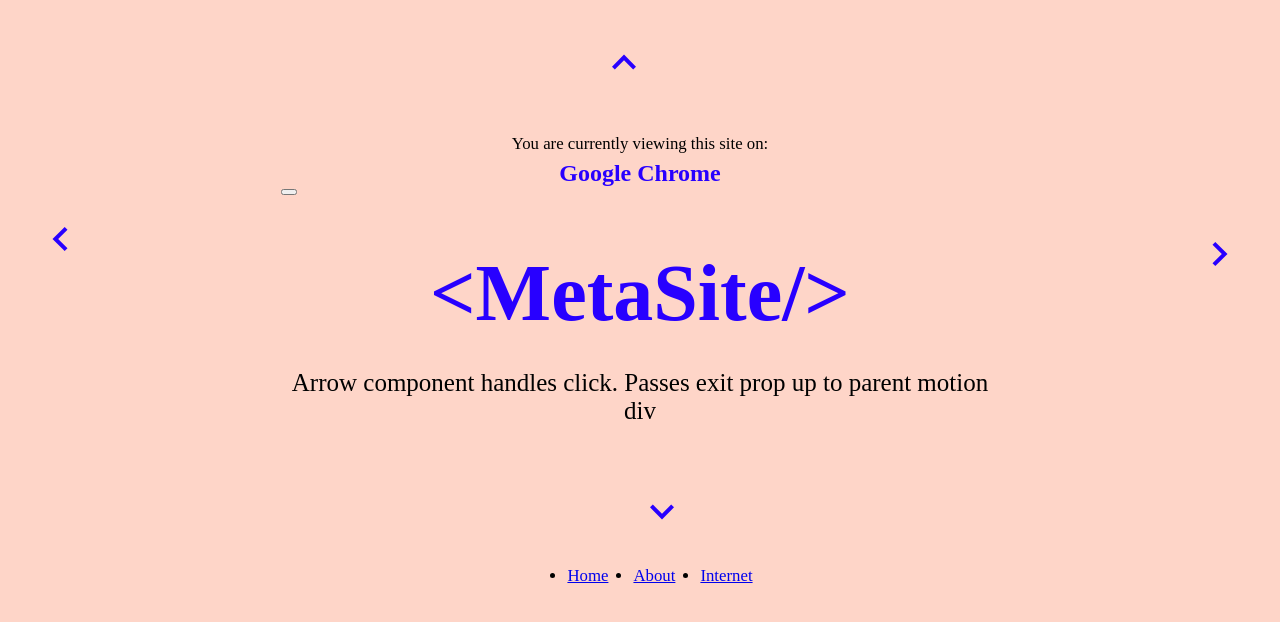
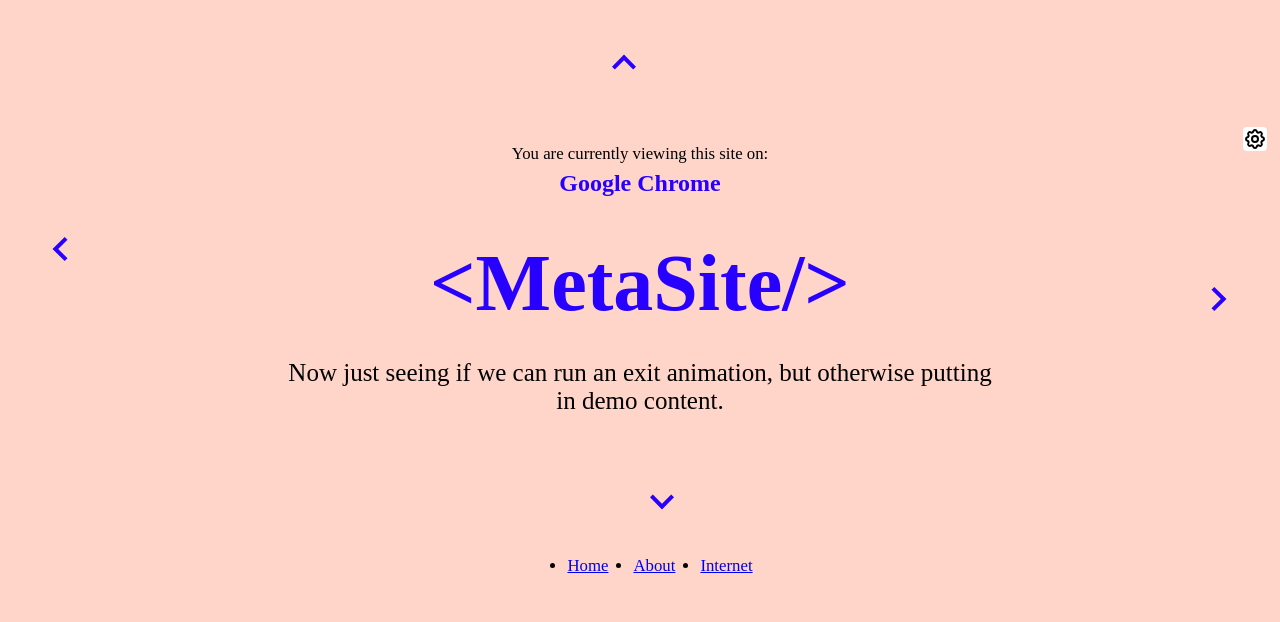
Before and after one commit to azengoose/MetaSite_V2, a React (Create React App) app: page / in a window 1280 px wide. Shown: the top 622 px of the page. Built offline with nearby package versions, Linux system fonts and the light colour scheme; a web font is replaced by a local one.

Commit message:
Add settings modal - fullscreen untestable

```diff
--- a/src/App.tsx
+++ b/src/App.tsx
@@ -9,6 +9,7 @@ import Practical from "./pages/pract";
 import NotFound from "./pages/not";
 
 import Progress from "./components/progress";
+import Settings from "./components/settings/settings";
 
 export default function App() {
   const location = useLocation();
@@ -18,6 +19,7 @@ export default function App() {
       <main role="main" className="wrapper">
         <div className="content">
           <Progress />
+          <Settings />
           <AnimatePresence exitBeforeEnter>
             <Routes location={location} key={location.pathname}>
               <Route
--- a/src/components/arrows.tsx
+++ b/src/components/arrows.tsx
@@ -1,4 +1,4 @@
-import React, { useState } from "react";
+import React from "react";
 import { Link } from "react-router-dom";
 import { motion } from "framer-motion";
 
@@ -7,22 +7,22 @@ const variants = {
   tap: { scale: 0.9 }
 };
 
+// function RightClick() {
+//   const [exit, setExit] = useState({ opacity: 0, x: 0 });
+//   setExit({ opacity: 0, x: -500 });
+//   return (exit)
+// }
+
 export function RightArrow(props) {
-  const [exit, setExit] = useState({ opacity: 0, x: 0 });
-
-  function handleClick() {
-    setExit({ opacity: 0, x: -500 });
-  }
-
   return (
     <>
       <Link to={props.link}>
-        <motion.button
+        <motion.div
           variants={variants}
           whileHover="hover"
           whileTap="tap"
           className="right-arrow arrow"
-          onClick={handleClick}
+          // onClick={RightClick}
         >
           <svg
             xmlns="http://www.w3.org/2000/svg"
@@ -32,7 +32,7 @@ export function RightArrow(props) {
           >
             <path d="M7.33 24l-2.83-2.829 9.339-9.175-9.339-9.167 2.83-2.829 12.17 11.996z" />
           </svg>
-        </motion.button>
+        </motion.div>
       </Link>
     </>
   );
--- /dev/null
+++ b/src/components/settings/fullscreen.tsx
@@ -0,0 +1,17 @@
+import React from "react";
+
+export default function Fullscreen() {
+  function requestFullScreen() {
+    // document.documentElement.requestFullscreen()
+    console.log("unfortunately this probably doesn't work atm");
+  }
+
+  return (
+    <>
+      <button onClick={requestFullScreen} className="btn--cool">
+        Fullscreen
+      </button>
+      {requestFullScreen}
+    </>
+  );
+}
--- /dev/null
+++ b/src/components/settings/settings.tsx
@@ -0,0 +1,117 @@
+import React, { useState } from "react";
+import { motion, AnimatePresence } from "framer-motion";
+import "../../styles/settings.css";
+import Fullscreen from "./fullscreen";
+
+export default function Settings() {
+  const [modalOpen, setModalOpen] = useState(false);
+
+  const close = () => setModalOpen(false);
+  const open = () => setModalOpen(true);
+
+  const fade = {
+    hidden: { opacity: 0 },
+    visible: {
+      opacity: 1,
+      transition: {
+        duration: 3,
+        type: "spring",
+        damping: 25,
+        stiffness: 500
+      }
+    },
+    exit: { opacity: 0 }
+  };
+
+  const Backdrop = ({ children, onClick }) => {
+    return (
+      <motion.div
+        onClick={onClick}
+        className="backdrop"
+        variants={fade}
+        initial="hidden"
+        animate={{ opacity: 0.98 }}
+        exit="exit"
+      >
+        {children}
+      </motion.div>
+    );
+  };
+  //also try and trigger with esc key
+
+  const Modal = ({ handleClose }) => {
+    return (
+      <Backdrop onClick={handleClose}>
+        <motion.div
+          onClick={(e) => e.stopPropagation()}
+          className="modal orange-gradient"
+          variants={fade}
+          initial="hidden"
+          animate="visible"
+          exit="exit"
+        >
+          <h2 className="modal-h2">
+            Settings{" "}
+            <svg
+              style={{ top: "4px", position: "relative" }}
+              xmlns="http://www.w3.org/2000/svg"
+              className="settings-icon"
+              width="24"
+              height="24"
+              viewBox="0 0 24 24"
+              stroke-width="2"
+              stroke="currentColor"
+              fill="none"
+              stroke-linecap="round"
+              stroke-linejoin="round"
+            >
+              <path stroke="none" d="M0 0h24v24H0z" fill="none"></path>
+              <path d="M10.325 4.317c.426 -1.756 2.924 -1.756 3.35 0a1.724 1.724 0 0 0 2.573 1.066c1.543 -.94 3.31 .826 2.37 2.37a1.724 1.724 0 0 0 1.065 2.572c1.756 .426 1.756 2.924 0 3.35a1.724 1.724 0 0 0 -1.066 2.573c.94 1.543 -.826 3.31 -2.37 2.37a1.724 1.724 0 0 0 -2.572 1.065c-.426 1.756 -2.924 1.756 -3.35 0a1.724 1.724 0 0 0 -2.573 -1.066c-1.543 .94 -3.31 -.826 -2.37 -2.37a1.724 1.724 0 0 0 -1.065 -2.572c-1.756 -.426 -1.756 -2.924 0 -3.35a1.724 1.724 0 0 0 1.066 -2.573c-.94 -1.543 .826 -3.31 2.37 -2.37c1 .608 2.296 .07 2.572 -1.065z"></path>
+              <circle cx="12" cy="12" r="3"></circle>
+            </svg>
+          </h2>
+          <p>For tweaks and site customisations.</p>
+          <Fullscreen />
+          <button onClick={handleClose}>Close</button>
+        </motion.div>
+      </Backdrop>
+    );
+  };
+
+  return (
+    <>
+      <AnimatePresence
+        initial={false}
+        exitBeforeEnter={true}
+        onExitComplete={() => null}
+      >
+        {modalOpen && <Modal modalOpen={modalOpen} handleClose={close} />}
+        <div>
+          <motion.button
+            whileHover={{ scale: 1.1 }}
+            whileTap={{ scale: 0.9 }}
+            className="settings-button"
+            onClick={() => (modalOpen ? close() : open())}
+          >
+            <svg
+              xmlns="http://www.w3.org/2000/svg"
+              className="settings-icon"
+              width="24"
+              height="24"
+              viewBox="0 0 24 24"
+              stroke-width="2"
+              stroke="currentColor"
+              fill="none"
+              stroke-linecap="round"
+              stroke-linejoin="round"
+            >
+              <path stroke="none" d="M0 0h24v24H0z" fill="none"></path>
+              <path d="M10.325 4.317c.426 -1.756 2.924 -1.756 3.35 0a1.724 1.724 0 0 0 2.573 1.066c1.543 -.94 3.31 .826 2.37 2.37a1.724 1.724 0 0 0 1.065 2.572c1.756 .426 1.756 2.924 0 3.35a1.724 1.724 0 0 0 -1.066 2.573c.94 1.543 -.826 3.31 -2.37 2.37a1.724 1.724 0 0 0 -2.572 1.065c-.426 1.756 -2.924 1.756 -3.35 0a1.724 1.724 0 0 0 -2.573 -1.066c-1.543 .94 -3.31 -.826 -2.37 -2.37a1.724 1.724 0 0 0 -1.065 -2.572c-1.756 -.426 -1.756 -2.924 0 -3.35a1.724 1.724 0 0 0 1.066 -2.573c-.94 -1.543 .826 -3.31 2.37 -2.37c1 .608 2.296 .07 2.572 -1.065z"></path>
+              <circle cx="12" cy="12" r="3"></circle>
+            </svg>
+          </motion.button>
+        </div>
+      </AnimatePresence>
+    </>
+  );
+}
--- a/src/pages/home.tsx
+++ b/src/pages/home.tsx
@@ -21,6 +21,7 @@ export default function Home() {
 
   function handleClick() {
     setExit({ opacity: 0, x: -500 });
+    console.log(RightArrow);
   }
 
   var variants = {
@@ -39,9 +40,8 @@ export default function Home() {
     >
       <Browser />
 
-      <button onClick={handleClick}>
-        {" "}
-        <RightArrow link="/i"></RightArrow>
+      <button className="right-arrow arrow" onClick={handleClick}>
+        <RightArrow link="/i" />
       </button>
       <LeftArrow link="/a" />
 
@@ -50,7 +50,8 @@ export default function Home() {
       <h1> &lt;MetaSite/&gt;</h1>
 
       <p className="sub-text">
-        Arrow component handles click. Passes exit prop up to parent motion div
+        Now just seeing if we can run an exit animation, but otherwise putting
+        in demo content.
       </p>
 
       {/* <Randompage /> */}
--- /dev/null
+++ b/src/styles/settings.css
@@ -0,0 +1,67 @@
+:root {
+  --gradient: linear-gradient(10deg, #ffaa00, #ff6a00);
+  --gradient2: linear-gradient(15deg, #04ea00, #00d17d);
+  --gradient3: linear-gradient(15deg, #b648ff, #ef5dff);
+  font-size: 1rem;
+}
+
+.settings-button {
+  position: absolute;
+  right: 1em;
+  width: auto;
+  padding: 0;
+  height: 1.5rem;
+  border: none;
+  outline: none;
+  -webkit-appearance: none;
+  border-radius: 4px;
+  cursor: default;
+  background: white;
+  z-index: 3;
+}
+.backdrop {
+  position: fixed;
+  top: 0;
+  left: 0;
+  height: 100%;
+  width: 100%;
+  background: #000000e1;
+  display: flex;
+  align-items: center;
+  justify-content: center;
+  z-index: 3;
+}
+
+.modal {
+  position: fixed;
+  width: clamp(50%, 700px, 90%);
+  height: min(50%, 300px);
+  margin: auto;
+  padding: 0 2rem;
+  border-radius: 12px;
+  display: flex;
+  flex-direction: column;
+  align-items: center;
+  background: #ddd;
+  z-index: 3;
+}
+.modal-h2 {
+  margin: 25px 0 0px 0;
+}
+
+.save-button {
+  padding: 0 1rem;
+  margin: 2rem auto auto 0;
+  background: var(--gradient);
+  color: var(--dark);
+}
+
+@media screen and (min-width: 960px) {
+  button {
+    cursor: pointer;
+  }
+  .modal {
+    width: 750px;
+    height: 300px;
+  }
+}
```
Also changed, not shown: src/hoc/variants.ts (deleted, +0 -35 lines).
